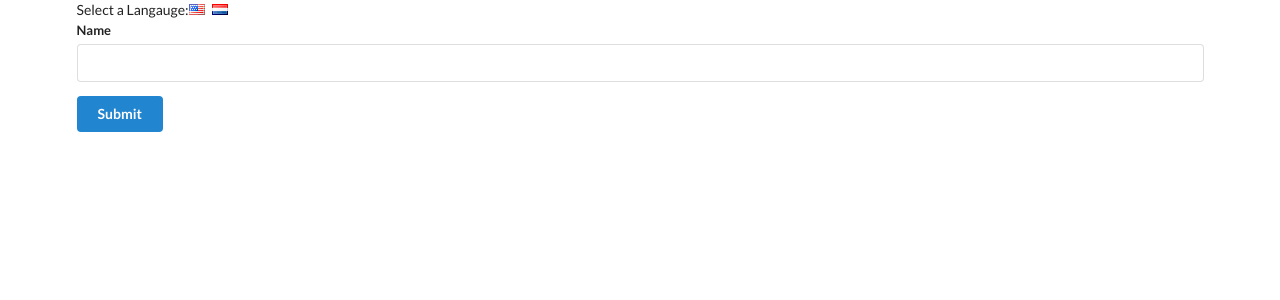
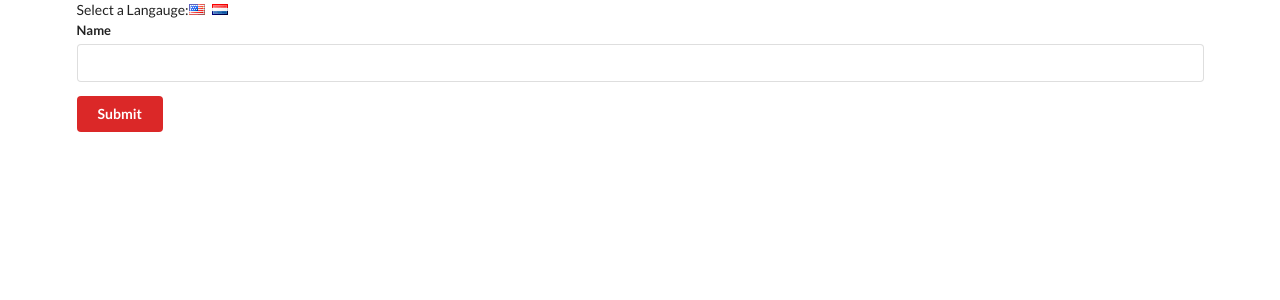
Before and after one commit to HarDhillon/translate, a React (Create React App) app: page / in a window 1280 px wide. Shown: the top 300 px of the page. Built offline with nearby package versions, Linux system fonts and the light colour scheme.

Commit message:
creating renderButton helper function to make our ColorContext wrap less messy

```diff
--- a/src/components/Button.js
+++ b/src/components/Button.js
@@ -1,19 +1,31 @@
 import React from 'react';
 import LanguageContext from '../contexts/LanguageContext';
+import ColorContext from '../contexts/ColorContext';
 
 class Button extends React.Component {
   renderSubmit(value) {
     return value === 'english' ? 'Submit' : 'Voorleggen'
   }
 
+  renderButton(color) {
+    return (
+      <button className={`ui button ${color}`}>
+            {/* rather than static contextType we can use consumer to get information out of the context. Which we pass a function */}
+            <LanguageContext.Consumer>
+              {(value) => this.renderSubmit(value)}
+            </LanguageContext.Consumer>
+          </button>
+    )
+  }
+
   render() {
     return (
-      <button className="ui button primary">
-        {/* rather than static contextType we can use consumer to get information out of the context. Which we pass a function */}
-        <LanguageContext.Consumer>
-          {(value) => this.renderSubmit(value)}
-        </LanguageContext.Consumer>
-      </button>
+      // remember that we can only pass consumers a function, so we cut and pasted the other consumer into the function
+      <ColorContext.Consumer>
+        {(color) => this.renderButton(color)
+        }
+
+      </ColorContext.Consumer>
     )
   }
 }
```
